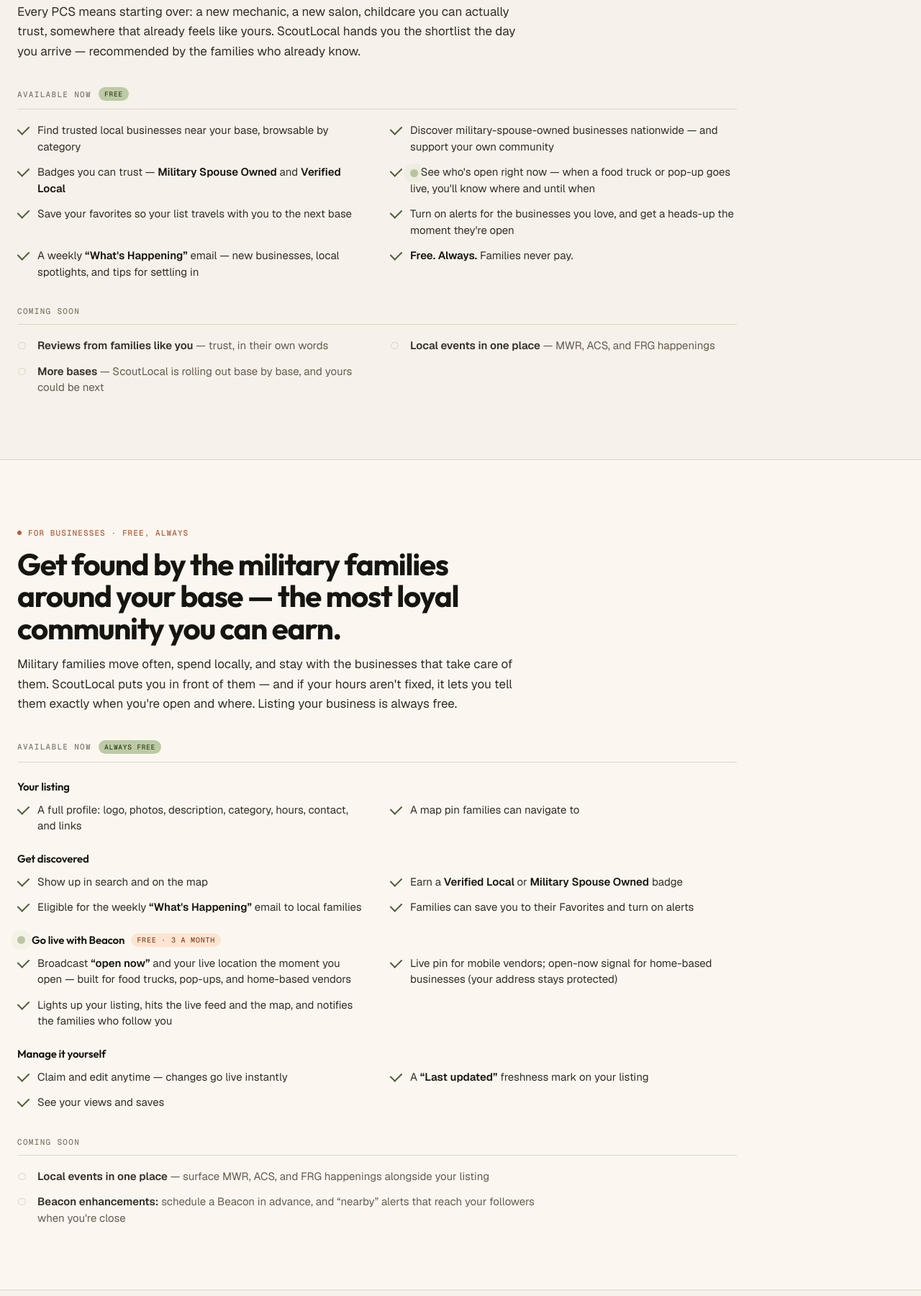
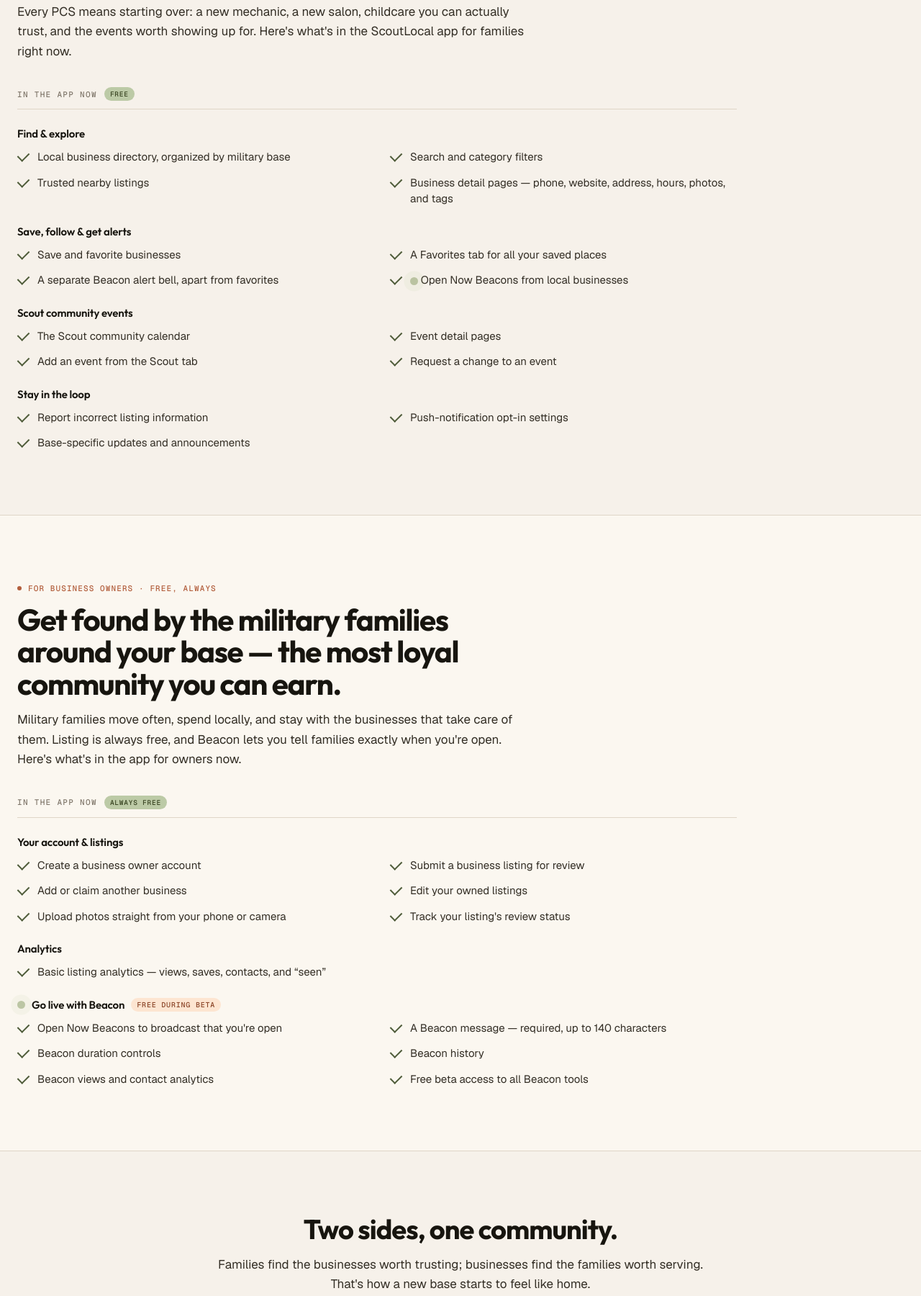
Before and after one commit to claritybyleanna/scoutlocal-website, a plain HTML site: page features/index.html in a window 1280 px wide. Shown: the part 1472-3272 px from the top of the page at 72% size. Drawn offline with nearby package versions, Linux system fonts and the light colour scheme.

Commit message:
Add files via upload

```diff
--- a/features/index.html
+++ b/features/index.html
@@ -128,68 +128,73 @@
   <section class="section"><div class="wrap"><div class="feat-block">
     <span class="feat-tag"><span class="d"></span>For families · free, always</span>
     <h2>Land at a new base and know who to trust by the end of the week.</h2>
-    <p class="feat-lede">Every PCS means starting over: a new mechanic, a new salon, childcare you can actually trust, somewhere that already feels like yours. ScoutLocal hands you the shortlist the day you arrive — recommended by the families who already know.</p>
+    <p class="feat-lede">Every PCS means starting over: a new mechanic, a new salon, childcare you can actually trust, and the events worth showing up for. Here's what's in the ScoutLocal app for families right now.</p>
 
-    <p class="feat-sub">Available now <span class="pill">Free</span></p>
+    <p class="feat-sub">In the app now <span class="pill">Free</span></p>
+
+    <p class="feat-grp">Find &amp; explore</p>
     <ul class="feat-list">
-      <li>Find trusted local businesses near your base, browsable by category</li>
-      <li>Discover military-spouse-owned businesses nationwide — and support your own community</li>
-      <li>Badges you can trust — <b>Military Spouse Owned</b> and <b>Verified Local</b></li>
-      <li><span class="beacon-dot"></span> See who's open right now — when a food truck or pop-up goes live, you'll know where and until when</li>
-      <li>Save your favorites so your list travels with you to the next base</li>
-      <li>Turn on alerts for the businesses you love, and get a heads-up the moment they're open</li>
-      <li>A weekly <b>&ldquo;What's Happening&rdquo;</b> email — new businesses, local spotlights, and tips for settling in</li>
-      <li><b>Free. Always.</b> Families never pay.</li>
+      <li>Local business directory, organized by military base</li>
+      <li>Search and category filters</li>
+      <li>Trusted nearby listings</li>
+      <li>Business detail pages — phone, website, address, hours, photos, and tags</li>
     </ul>
 
-    <p class="feat-sub">Coming soon</p>
-    <ul class="feat-list feat-soon">
-      <li><b>Reviews from families like you</b> — trust, in their own words</li>
-      <li><b>Local events in one place</b> — MWR, ACS, and FRG happenings</li>
-      <li><b>More bases</b> — ScoutLocal is rolling out base by base, and yours could be next</li>
+    <p class="feat-grp">Save, follow &amp; get alerts</p>
+    <ul class="feat-list">
+      <li>Save and favorite businesses</li>
+      <li>A Favorites tab for all your saved places</li>
+      <li>A separate Beacon alert bell, apart from favorites</li>
+      <li><span class="beacon-dot"></span> Open Now Beacons from local businesses</li>
+    </ul>
+
+    <p class="feat-grp">Scout community events</p>
+    <ul class="feat-list">
+      <li>The Scout community calendar</li>
+      <li>Event detail pages</li>
+      <li>Add an event from the Scout tab</li>
+      <li>Request a change to an event</li>
+    </ul>
+
+    <p class="feat-grp">Stay in the loop</p>
+    <ul class="feat-list">
+      <li>Report incorrect listing information</li>
+      <li>Push-notification opt-in settings</li>
+      <li>Base-specific updates and announcements</li>
     </ul>
   </div></div></section>
 
   <!-- For Businesses -->
   <section class="section section-soft"><div class="wrap"><div class="feat-block">
-    <span class="feat-tag"><span class="d"></span>For businesses · free, always</span>
+    <span class="feat-tag"><span class="d"></span>For business owners · free, always</span>
     <h2>Get found by the military families around your base — the most loyal community you can earn.</h2>
-    <p class="feat-lede">Military families move often, spend locally, and stay with the businesses that take care of them. ScoutLocal puts you in front of them — and if your hours aren't fixed, it lets you tell them exactly when you're open and where. Listing your business is always free.</p>
+    <p class="feat-lede">Military families move often, spend locally, and stay with the businesses that take care of them. Listing is always free, and Beacon lets you tell families exactly when you're open. Here's what's in the app for owners now.</p>
 
-    <p class="feat-sub">Available now <span class="pill">Always free</span></p>
+    <p class="feat-sub">In the app now <span class="pill">Always free</span></p>
 
-    <p class="feat-grp">Your listing</p>
+    <p class="feat-grp">Your account &amp; listings</p>
     <ul class="feat-list">
-      <li>A full profile: logo, photos, description, category, hours, contact, and links</li>
-      <li>A map pin families can navigate to</li>
+      <li>Create a business owner account</li>
+      <li>Submit a business listing for review</li>
+      <li>Add or claim another business</li>
+      <li>Edit your owned listings</li>
+      <li>Upload photos straight from your phone or camera</li>
+      <li>Track your listing's review status</li>
     </ul>
 
-    <p class="feat-grp">Get discovered</p>
-    <ul class="feat-list">
-      <li>Show up in search and on the map</li>
-      <li>Earn a <b>Verified Local</b> or <b>Military Spouse Owned</b> badge</li>
-      <li>Eligible for the weekly <b>&ldquo;What's Happening&rdquo;</b> email to local families</li>
-      <li>Families can save you to their Favorites and turn on alerts</li>
+    <p class="feat-grp">Analytics</p>
+    <ul class="feat-list one">
+      <li>Basic listing analytics — views, saves, contacts, and &ldquo;seen&rdquo;</li>
     </ul>
 
-    <p class="feat-grp"><span class="beacon-dot"></span> Go live with Beacon <span class="k">Free · 3 a month</span></p>
+    <p class="feat-grp"><span class="beacon-dot"></span> Go live with Beacon <span class="k">Free during beta</span></p>
     <ul class="feat-list">
-      <li>Broadcast <b>&ldquo;open now&rdquo;</b> and your live location the moment you open — built for food trucks, pop-ups, and home-based vendors</li>
-      <li>Live pin for mobile vendors; open-now signal for home-based businesses (your address stays protected)</li>
-      <li>Lights up your listing, hits the live feed and the map, and notifies the families who follow you</li>
-    </ul>
-
-    <p class="feat-grp">Manage it yourself</p>
-    <ul class="feat-list">
-      <li>Claim and edit anytime — changes go live instantly</li>
-      <li>A <b>&ldquo;Last updated&rdquo;</b> freshness mark on your listing</li>
-      <li>See your views and saves</li>
-    </ul>
-
-    <p class="feat-sub">Coming soon</p>
-    <ul class="feat-list one feat-soon">
-      <li><b>Local events in one place</b> — surface MWR, ACS, and FRG happenings alongside your listing</li>
-      <li><b>Beacon enhancements:</b> schedule a Beacon in advance, and &ldquo;nearby&rdquo; alerts that reach your followers when you're close</li>
+      <li>Open Now Beacons to broadcast that you're open</li>
+      <li>A Beacon message — required, up to 140 characters</li>
+      <li>Beacon duration controls</li>
+      <li>Beacon history</li>
+      <li>Beacon views and contact analytics</li>
+      <li>Free beta access to all Beacon tools</li>
     </ul>
   </div></div></section>
 
```
Also changed, not shown: delete-my-data/index.html (line endings or trailing spaces).
